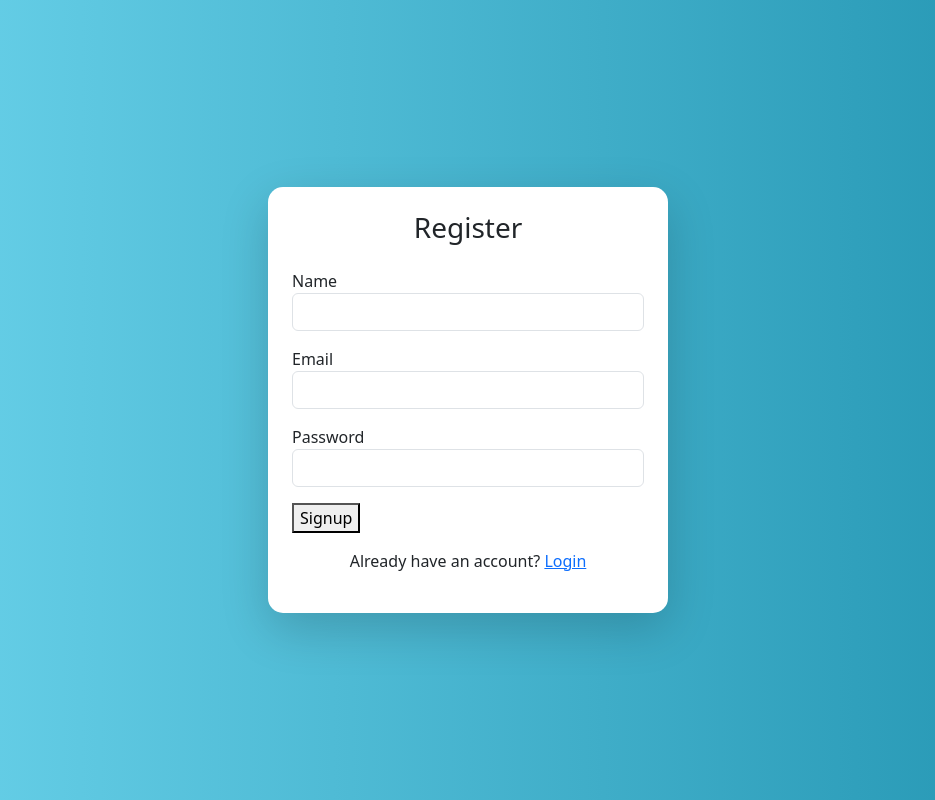
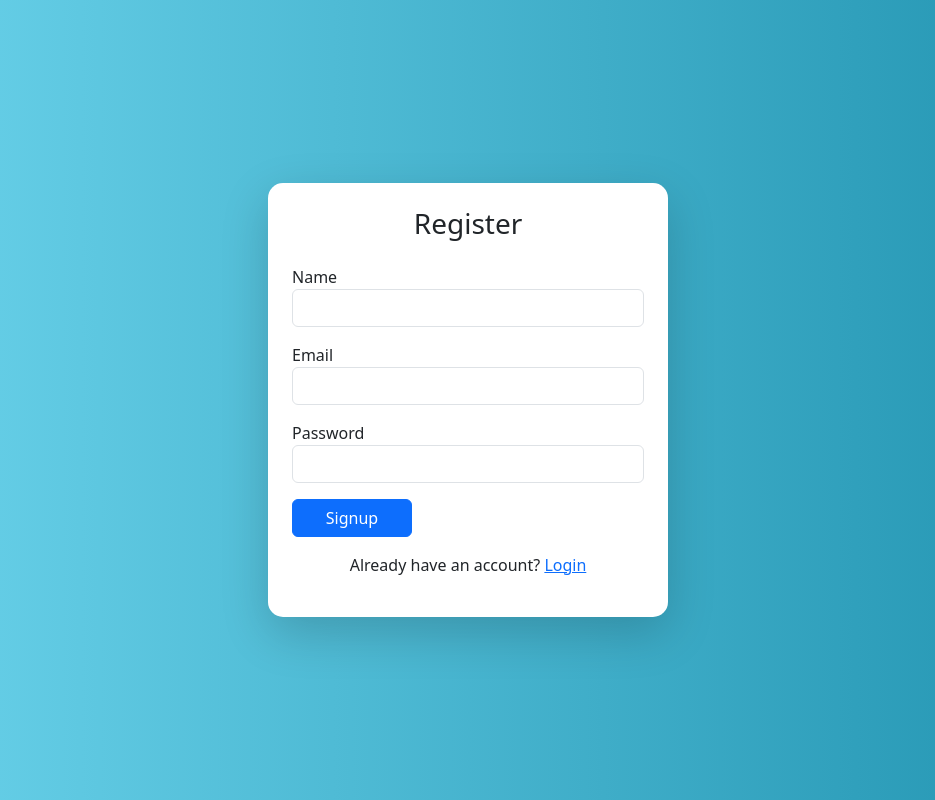
Before and after one commit to akash0751/subpf, a React (Vite) app in the folder Client/pf/: page /register in a window 1280 px wide. Shown: the whole page, without its empty margins (172-1107 px from the left). Built offline with nearby package versions, Linux system fonts and the light colour scheme.

Commit message:
Update socket connection to use live backend

```diff
--- a/Client/pf/src/pages/Login.jsx
+++ b/Client/pf/src/pages/Login.jsx
@@ -22,7 +22,7 @@
         console.log(token)
         console.log(response.data.apiKey)
       toast.success('Login successful!');
-  setTimeout(() => navigate('/'), 2000);
+  setTimeout(() => navigate('/'), 1000);
       // Navigate to dashboard or homepage
     } catch (err) {
       toast.error(err.response?.data?.message || "Login failed");
@@ -45,9 +45,22 @@
             <label>Password</label>
             <input type="password" name="password" className="form-control" required onChange={handleChange} />
           </div>
-          <button type="submit" variant="primary" disabled={loading}>
-  {loading ? "Logging in..." : "Login"}
+          <button
+  type="submit"
+  className="btn btn-primary"
+  disabled={loading}
+  style={{ minWidth: '120px' }}
+>
+  {loading ? (
+    <>
+      <span className="spinner-border spinner-border-sm me-2" role="status" aria-hidden="true"></span>
+      Logging in...
+    </>
+  ) : (
+    "Login"
+  )}
 </button>
+
           <p className="mt-3 text-center">
             Don't have an account? <Link to='/register'>Register</Link>
           </p>
--- a/Client/pf/src/pages/Register.jsx
+++ b/Client/pf/src/pages/Register.jsx
@@ -23,7 +23,7 @@
       console.log(response.data.token)
       console.log(response.data.apiKey)
       toast.success("Registration successful!");
-      setTimeout(() => navigate('/home'), 2000);
+      setTimeout(() => navigate('/home'), 1000);
     }} catch (err) {
       setError(err.response?.data?.message || "Registration failed");
     }finally{
@@ -49,9 +49,20 @@
             <label>Password</label>
             <input type="password" name="password" className="form-control" required onChange={handleChange} />
           </div>
-          <button type="submit" variant="primary" disabled={loading}>
-  {loading ? "Signing up..." : "Signup"}
-</button>
+          <button
+  type="submit"
+  className="btn btn-primary"
+  disabled={loading}
+  style={{ minWidth: '120px' }}
+>
+  {loading ? (
+    <>
+      <span className="spinner-border spinner-border-sm me-2" role="status" aria-hidden="true"></span>
+      signing up...
+    </>
+  ) : (
+    "Signup"
+  )} </button>
           <p className="mt-3 text-center">
             Already have an account? <Link to="/login">Login</Link>
           </p>
```
